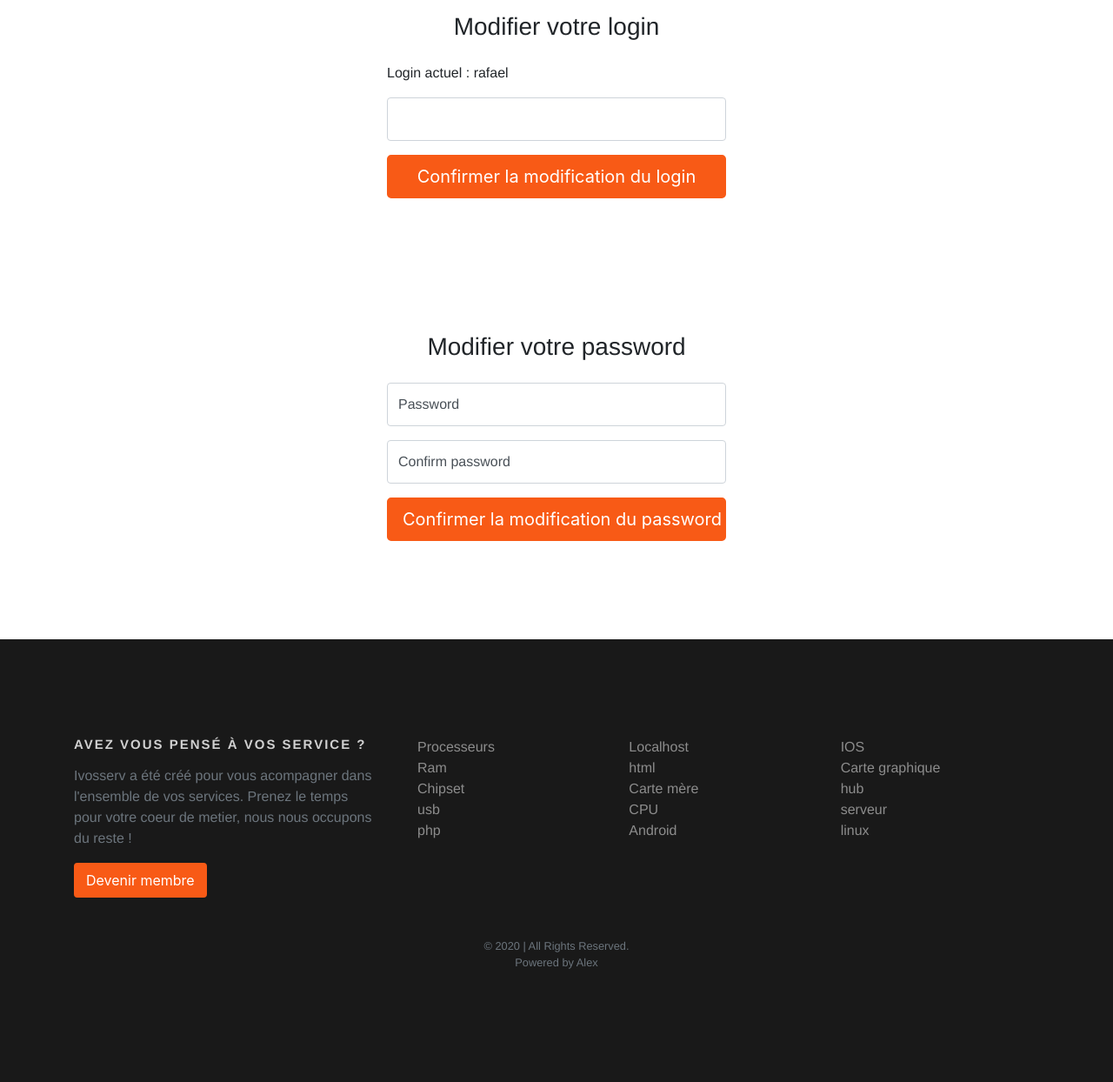
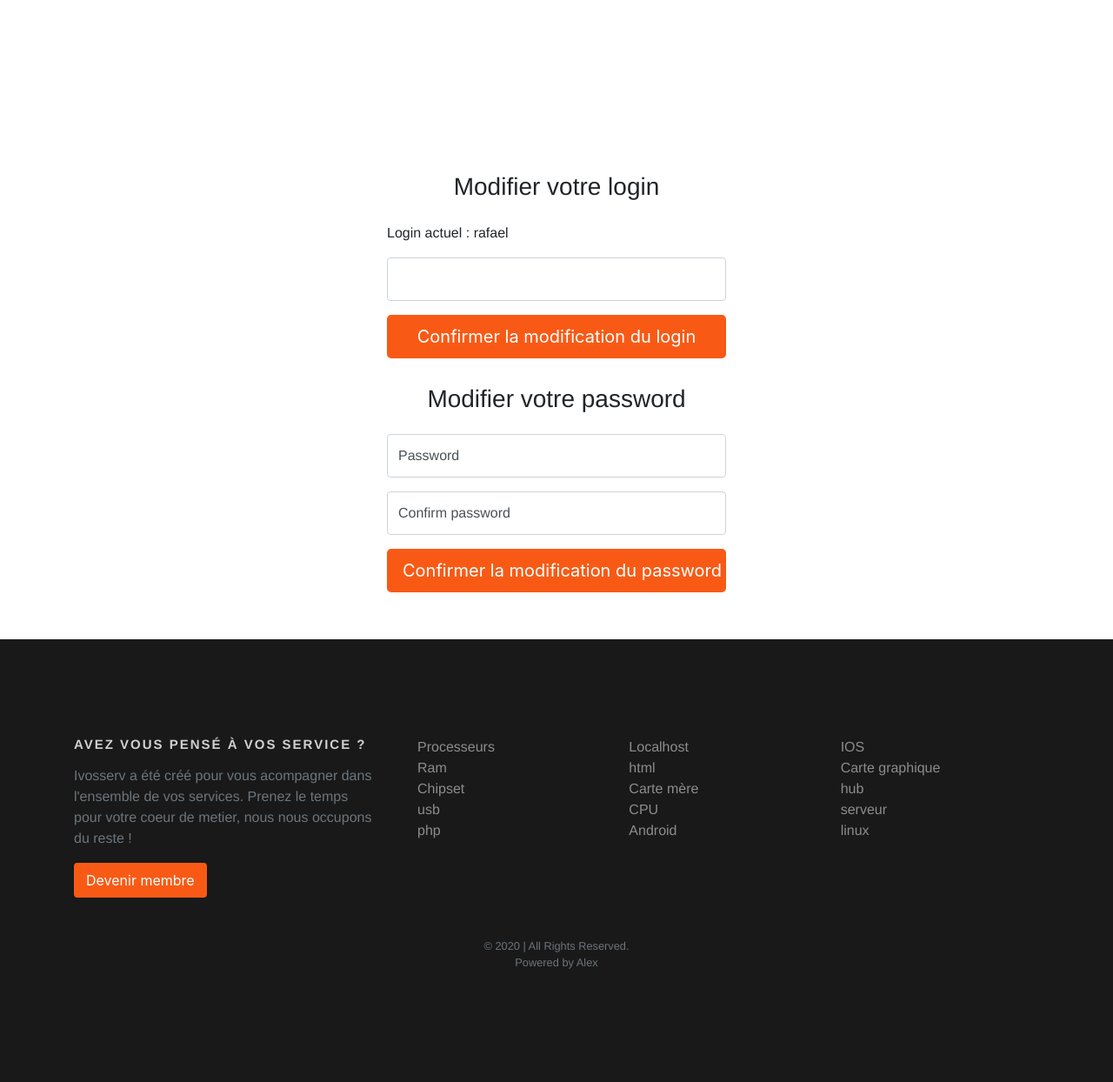
Before and after one commit to alexandre-leroux/livre-or, a PHP site: page /profil.php in a window 1280 px wide. Shown: the part 93-1337 px from the top of the page at 87% size. Run offline with PHP 8.4, Linux system fonts and the light colour scheme; a user stored in the database is signed in; some libraries are stand-ins or nearby versions.

Commit message:
reglé probl affichage profil

```diff
--- a/profil.php
+++ b/profil.php
@@ -178,13 +178,13 @@
 
 
 
-<div class="container h-100" id="div_formulaire_inscrip">
+<div class="container h-75" id="div_formulaire_inscrip">
     <div class="row h-100 ">
-        <div class="col-6 mx-auto d-flex flex-column justify-content-center align-items-center h-100">
+        <div class="col-6 h-50 mx-auto my-auto ">
 
 
 
-                                <form class="form-signin-inscription h-100" action='profil.php' method='post'>
+                                <form class="form-signin-inscription  " action='profil.php' method='post'>
 
                                     <div class="text-center mb-4">
 
```
